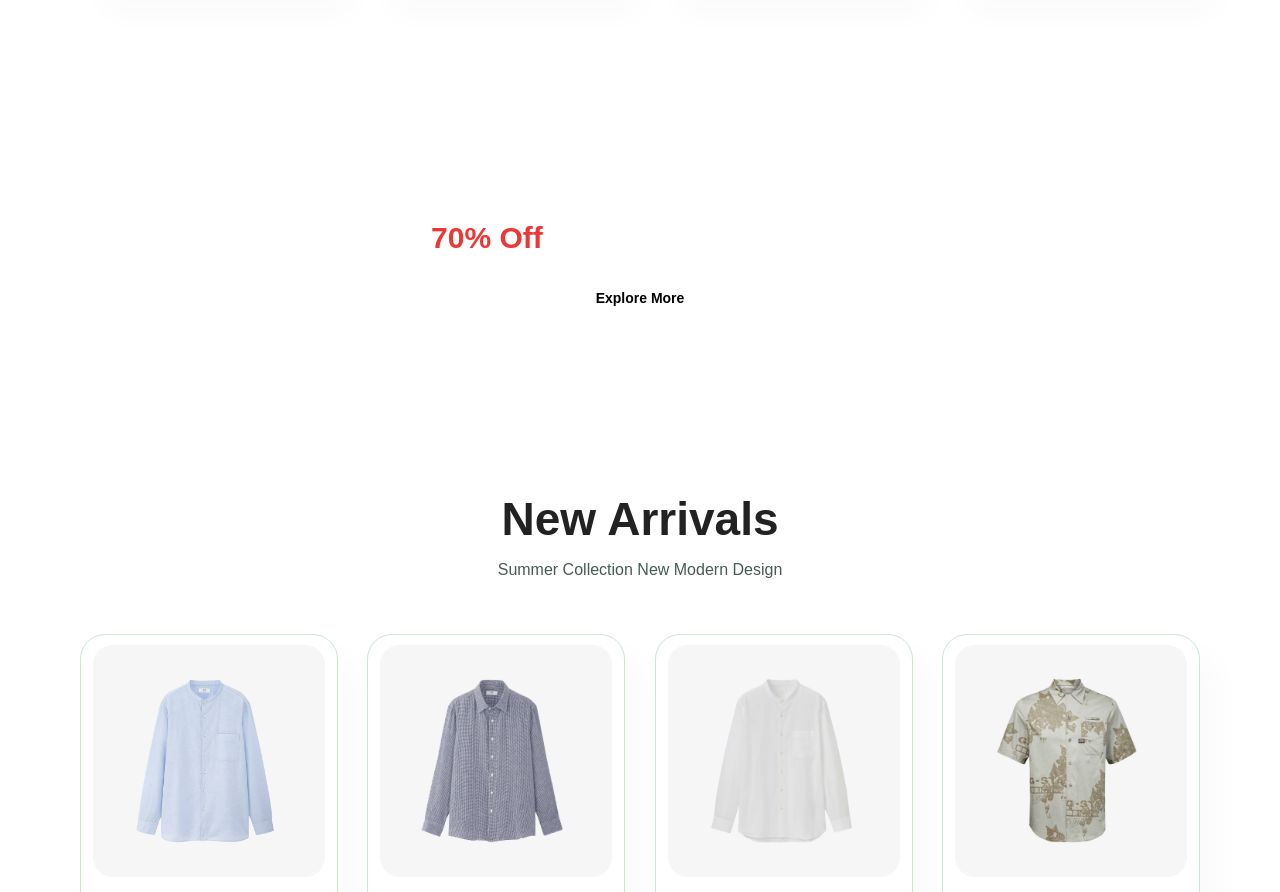
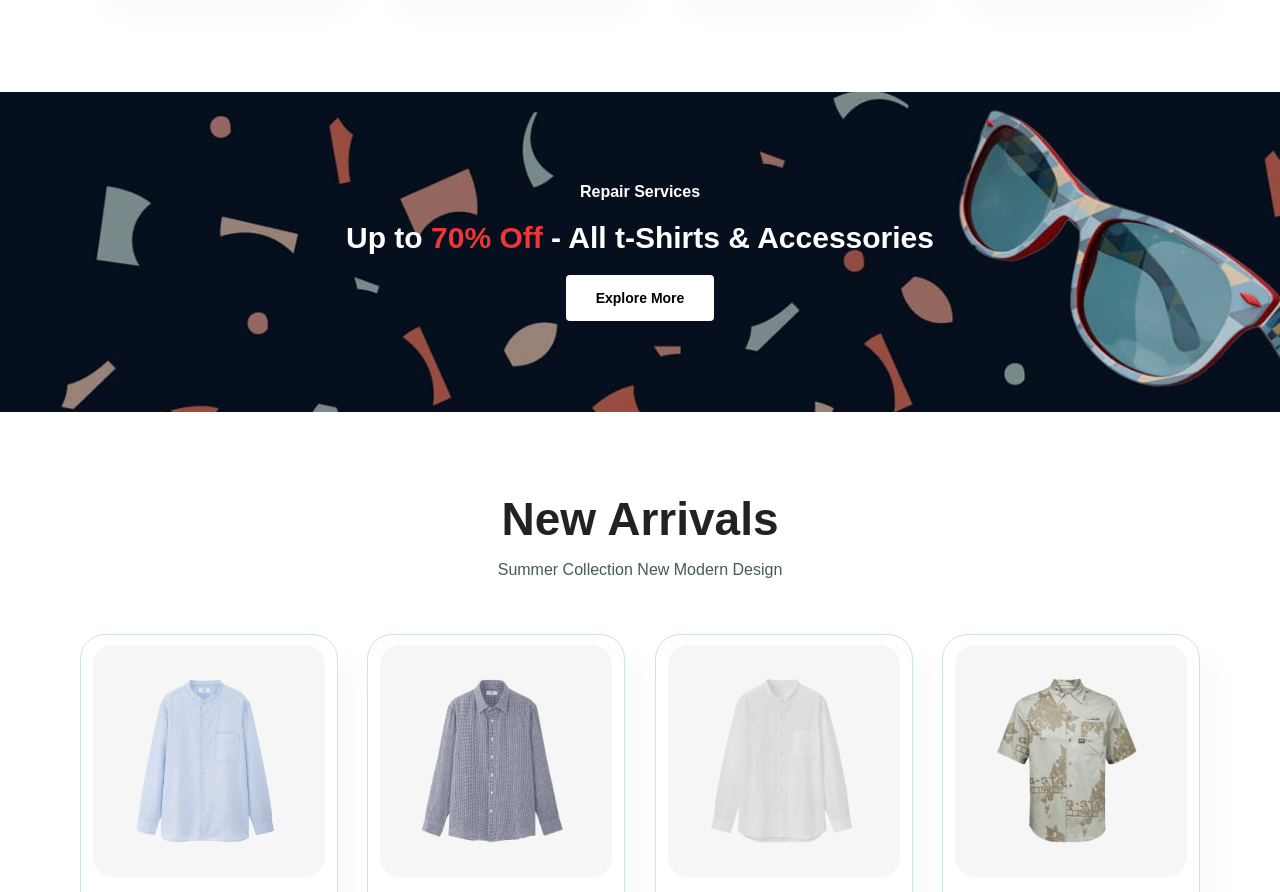
Before and after one commit to vikaskhan83/Cara-The-Shopping-Hub, a plain HTML site: page index.html in a window 1280 px wide. Shown: the part 2043-2935 px from the top of the page. Drawn offline with Linux system fonts and the light colour scheme; files whose address does not match are found by name.

Commit message:
Update style.css

```diff
--- a/style.css
+++ b/style.css
@@ -279,7 +279,7 @@ body{
     align-items: center;
     text-align: center;
     justify-content: center;
-    background-image: url(../web2/banner/b2.jpg);
+    background-image: url(banner/b2.jpg);
     width: 100%;
     height: 40vh;
     background-size: cover;
```
